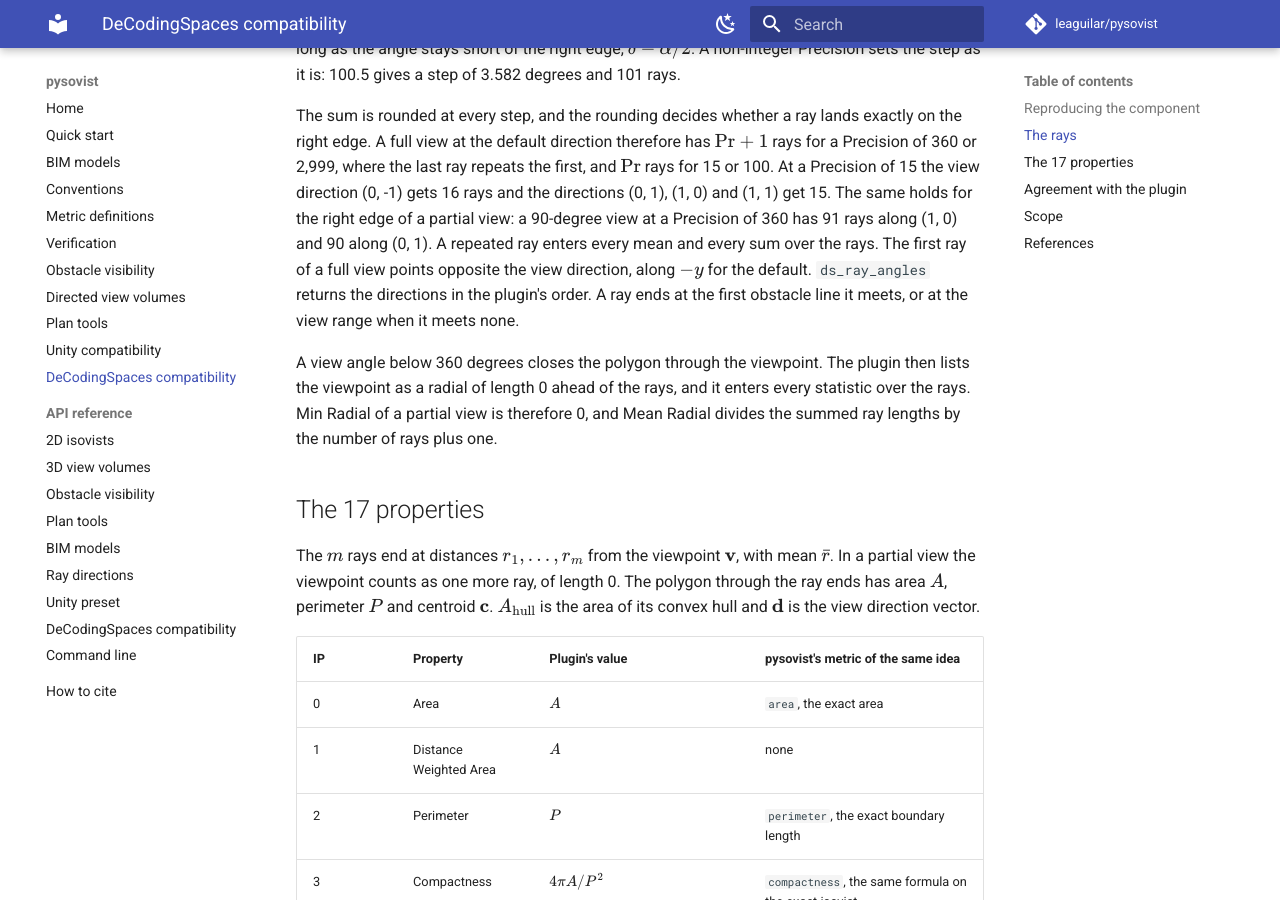
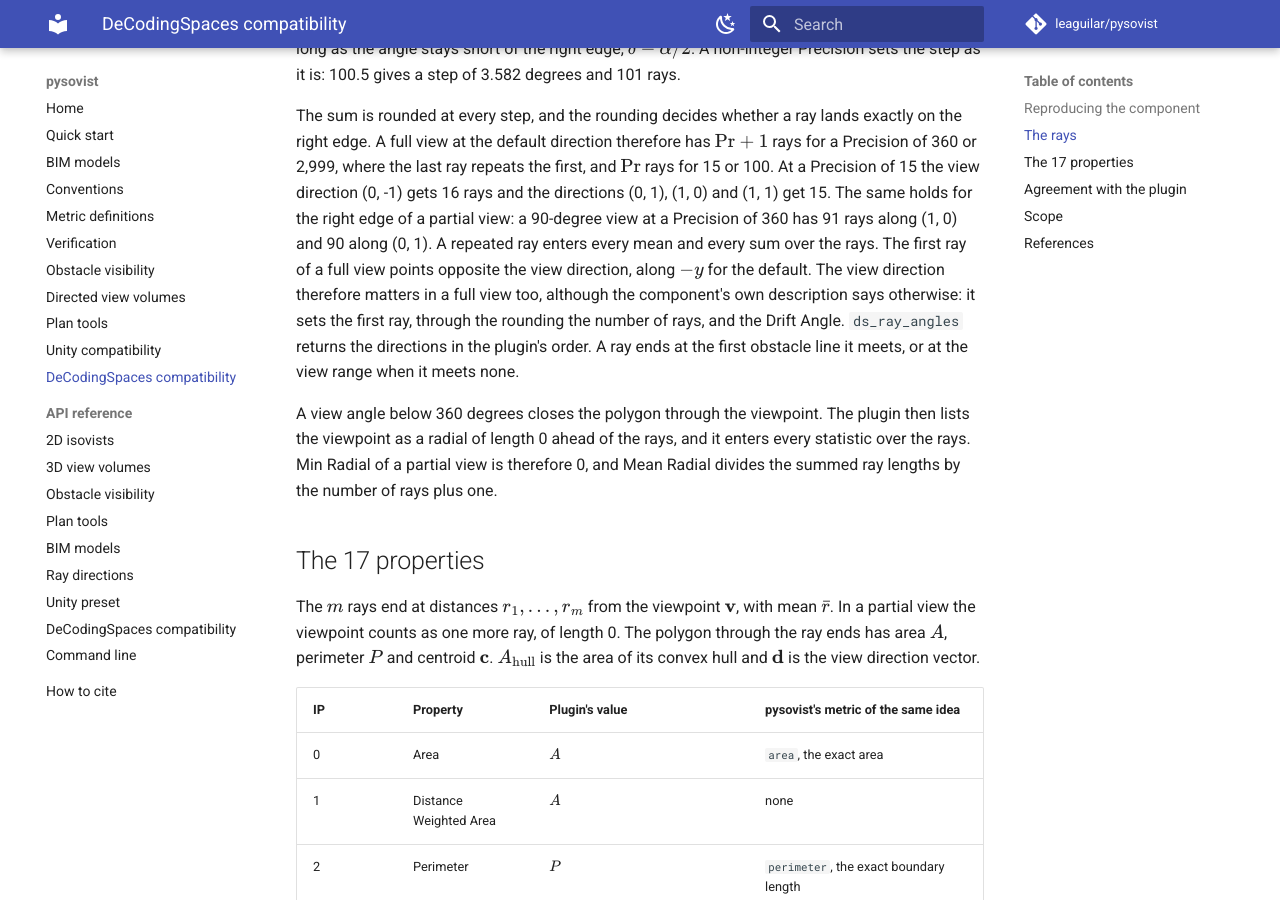
Before and after one commit to leaguilar/pysovist, an MkDocs documentation site: the page built from docs/decodingspaces.md, in a window 1280 px wide and 900 px high, scrolled down 1717 px. Built offline with MkDocs 1.6.1 and Material for MkDocs 9.7.7, drawn with Linux system fonts in a browser that asks for light colours; comment, search, counter and statistics services are not loaded.

Commit message:
Plugin page: the view direction matters in a full view

```diff
--- a/docs/decodingspaces.md
+++ b/docs/decodingspaces.md
@@ -41,7 +41,7 @@ The plugin gives no warning outside the accepted range. A Precision of 3,000, 3,
 
 The rays sweep clockwise. The first ray points at \(\delta + \alpha/2\), the left edge of the view, where \(\delta\) is the angle of the view direction and \(\alpha\) the view angle. The plugin then adds \(\Delta\theta\) to the angle as long as the angle stays short of the right edge, \(\delta - \alpha/2\). A non-integer Precision sets the step as it is: 100.5 gives a step of 3.582 degrees and 101 rays.
 
-The sum is rounded at every step, and the rounding decides whether a ray lands exactly on the right edge. A full view at the default direction therefore has \(\mathrm{Pr} + 1\) rays for a Precision of 360 or 2,999, where the last ray repeats the first, and \(\mathrm{Pr}\) rays for 15 or 100. At a Precision of 15 the view direction (0, -1) gets 16 rays and the directions (0, 1), (1, 0) and (1, 1) get 15. The same holds for the right edge of a partial view: a 90-degree view at a Precision of 360 has 91 rays along (1, 0) and 90 along (0, 1). A repeated ray enters every mean and every sum over the rays. The first ray of a full view points opposite the view direction, along \(-y\) for the default. `ds_ray_angles` returns the directions in the plugin's order. A ray ends at the first obstacle line it meets, or at the view range when it meets none.
+The sum is rounded at every step, and the rounding decides whether a ray lands exactly on the right edge. A full view at the default direction therefore has \(\mathrm{Pr} + 1\) rays for a Precision of 360 or 2,999, where the last ray repeats the first, and \(\mathrm{Pr}\) rays for 15 or 100. At a Precision of 15 the view direction (0, -1) gets 16 rays and the directions (0, 1), (1, 0) and (1, 1) get 15. The same holds for the right edge of a partial view: a 90-degree view at a Precision of 360 has 91 rays along (1, 0) and 90 along (0, 1). A repeated ray enters every mean and every sum over the rays. The first ray of a full view points opposite the view direction, along \(-y\) for the default. The view direction therefore matters in a full view too, although the component's own description says otherwise: it sets the first ray, through the rounding the number of rays, and the Drift Angle. `ds_ray_angles` returns the directions in the plugin's order. A ray ends at the first obstacle line it meets, or at the view range when it meets none.
 
 A view angle below 360 degrees closes the polygon through the viewpoint. The plugin then lists the viewpoint as a radial of length 0 ahead of the rays, and it enters every statistic over the rays. Min Radial of a partial view is therefore 0, and Mean Radial divides the summed ray lengths by the number of rays plus one.
 
```
